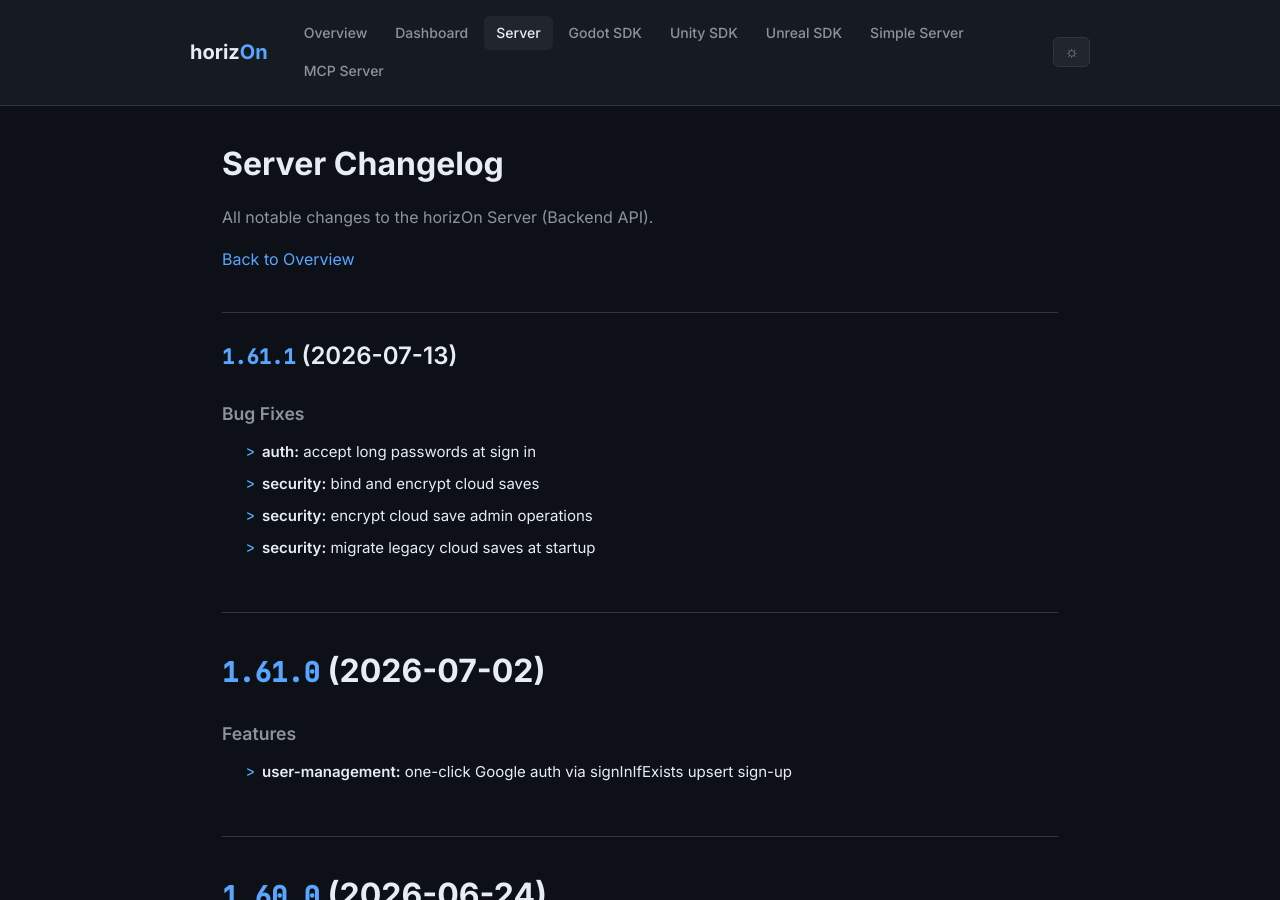
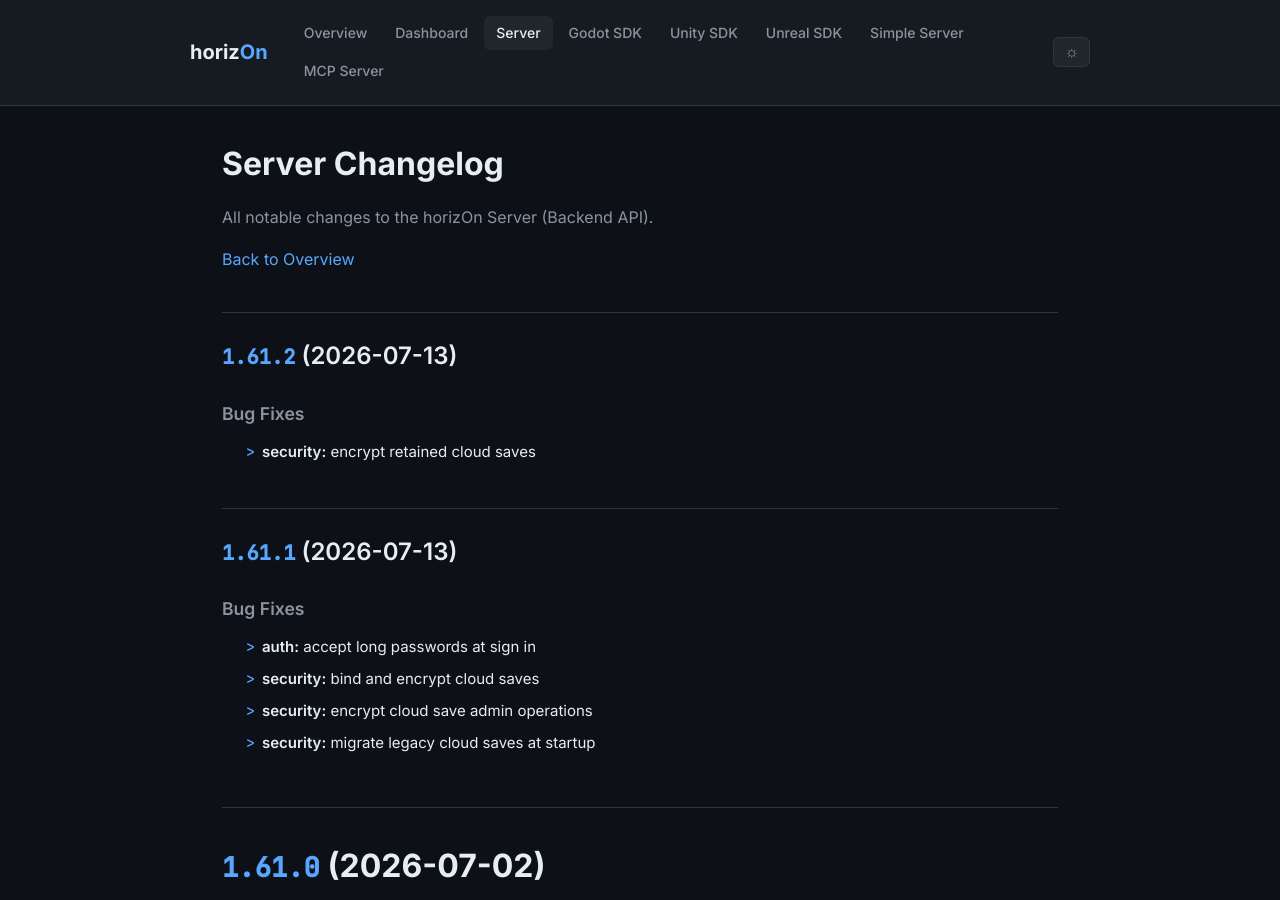
Before and after one commit to ProjectMakersDE/horizOn-Changelog, a Jekyll site: the page built from server-changelog.md, in a window 1280 px wide and 900 px high. Built offline with Jekyll 4.4.1, drawn with Linux system fonts in a browser that asks for light colours.

Commit message:
chore: sync changelogs [skip ci]

```diff
--- a/server-changelog.md
+++ b/server-changelog.md
@@ -8,6 +8,13 @@ title: Server Changelog
 All notable changes to the horizOn Server (Backend API).
 
 [Back to Overview](.)
+
+## [1.61.2](https://github.com/ProjectMakersDE/horizOn-Server/compare/v1.61.1...v1.61.2) (2026-07-13)
+
+
+### Bug Fixes
+
+* **security:** encrypt retained cloud saves ([a794dae](https://github.com/ProjectMakersDE/horizOn-Server/commit/a794dae7ccbdd493e1ec0d0fb6436614e1cec2b1))
 
 ## [1.61.1](https://github.com/ProjectMakersDE/horizOn-Server/compare/v1.61.0...v1.61.1) (2026-07-13)
 
```
Also changed, not shown: index.md (+1 -1 lines).
